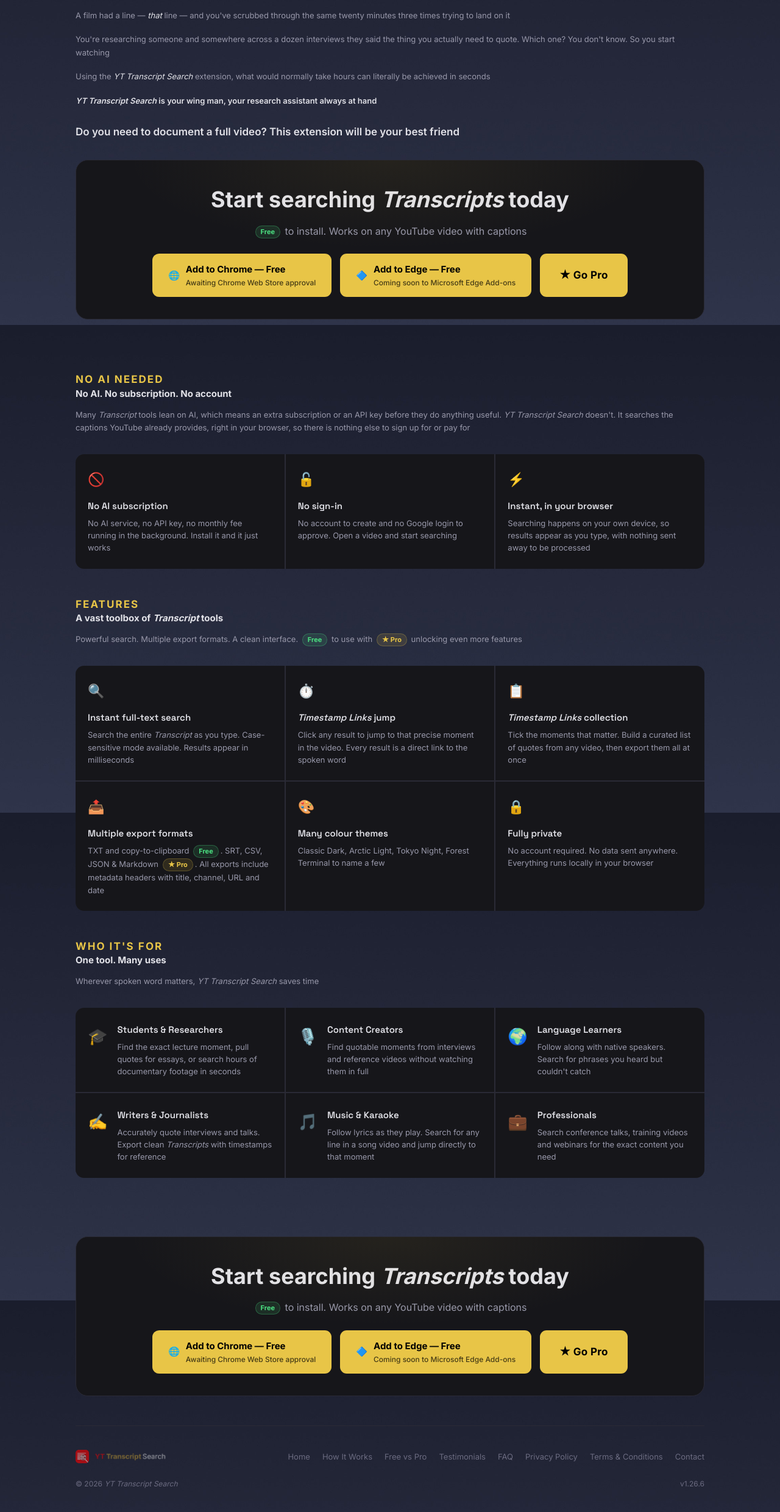
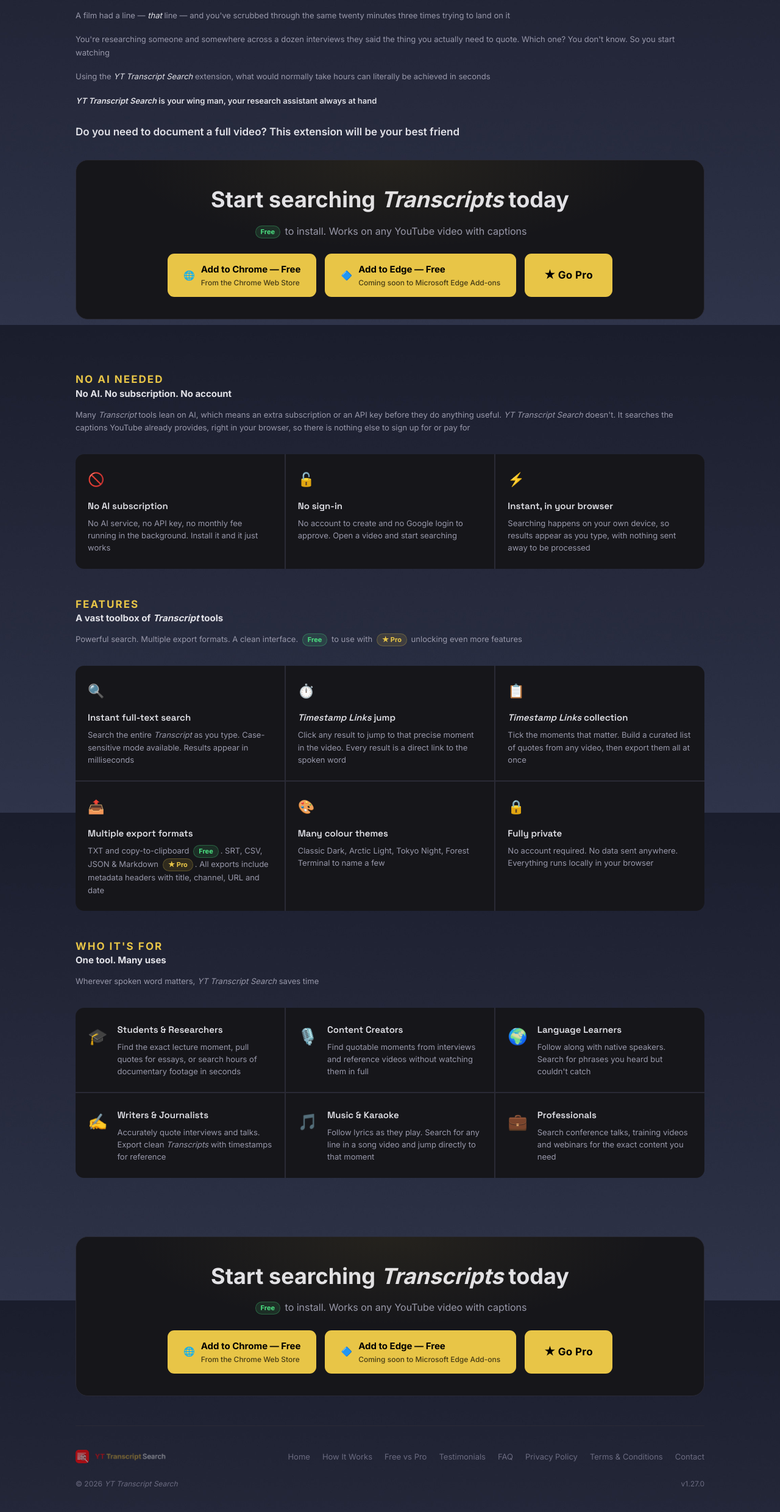
Before and after one commit to yt-transcript-search/yt-transcript-search.github.io, a plain HTML site: page index.html in a window 1280 px wide. Shown: the part 1067-3547 px from the top of the page at 61% size. Drawn offline with Linux system fonts and the light colour scheme.

Commit message:
Add files via upload

```diff
--- a/index.html
+++ b/index.html
@@ -51,7 +51,7 @@
     <h2 class="cta-band-title">Start searching <em>Transcripts</em> today</h2>
     <p class="cta-band-sub"><span class="free-tag">Free</span> to install. Works on any YouTube video with captions</p>
     <div class="install-row">
-      <a href="#" class="install-btn install-chrome" title="Coming soon" onclick="return false;">🌐 <span>Add to Chrome — Free<span class="install-sub">Awaiting Chrome Web Store approval</span></span></a>
+      <a href="https://chromewebstore.google.com/detail/yt-transcript-search/glinfkmlkgldmmpkocdjgnhamhpidpdc" class="install-btn install-chrome" target="_blank" rel="noopener" title="Add YT Transcript Search to Chrome">🌐 <span>Add to Chrome — Free<span class="install-sub">From the Chrome Web Store</span></span></a>
       <a href="#" class="install-btn install-edge" title="Coming soon" onclick="return false;">🔷 <span>Add to Edge — Free<span class="install-sub">Coming soon to Microsoft Edge Add-ons</span></span></a>
       <a href="purchase.html" class="install-btn install-pro">★ Go Pro</a>
     </div>
@@ -177,7 +177,7 @@
     <h2 class="cta-band-title">Start searching <em>Transcripts</em> today</h2>
     <p class="cta-band-sub"><span class="free-tag">Free</span> to install. Works on any YouTube video with captions</p>
     <div class="install-row">
-      <a href="#" class="install-btn install-chrome" title="Coming soon" onclick="return false;">🌐 <span>Add to Chrome — Free<span class="install-sub">Awaiting Chrome Web Store approval</span></span></a>
+      <a href="https://chromewebstore.google.com/detail/yt-transcript-search/glinfkmlkgldmmpkocdjgnhamhpidpdc" class="install-btn install-chrome" target="_blank" rel="noopener" title="Add YT Transcript Search to Chrome">🌐 <span>Add to Chrome — Free<span class="install-sub">From the Chrome Web Store</span></span></a>
       <a href="#" class="install-btn install-edge" title="Coming soon" onclick="return false;">🔷 <span>Add to Edge — Free<span class="install-sub">Coming soon to Microsoft Edge Add-ons</span></span></a>
       <a href="purchase.html" class="install-btn install-pro">★ Go Pro</a>
     </div>
--- a/nav.js
+++ b/nav.js
@@ -3,7 +3,7 @@
    where style.css hides the row of links. The links themselves stay in each page as plain HTML.
    Nothing here touches the Chrome extension. */
 /* Website version shown in every page footer. Change it here and upload nav.js only */
-var YTTS_SITE_VERSION = 'v1.26.6';
+var YTTS_SITE_VERSION = 'v1.27.0';
 
 (function () {
   'use strict';
```
Also changed, not shown: contact.html (+1 -1 lines), faq.html (+1 -1 lines), free_vs_pro.html (+1 -1 lines), how-it-works.html (+2 -2 lines), teleprompter.html (+1 -1 lines), testimonials.html (+1 -1 lines).
